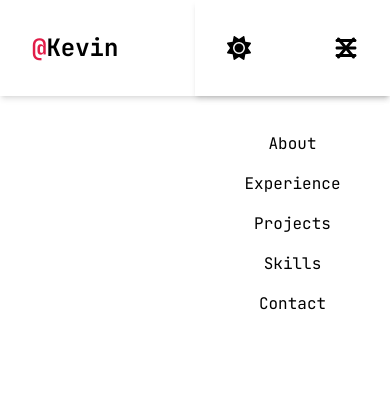
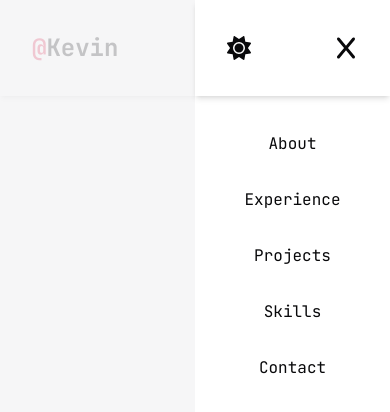
Before and after one commit to kevin-pietruszka/web-portfolio, a Next.js app: page / in a window 390 px wide. Both pictures are taken after a click on the button 346 px from the left and 48 px from the top of the page. Shown: the top 412 px of the page. Built offline with nearby package versions, Linux system fonts and the light colour scheme.

Commit message:
theme fixes

```diff
--- a/app/layout.tsx
+++ b/app/layout.tsx
@@ -37,7 +37,7 @@ export default function RootLayout({
 }>) {
   return (
     <html lang="en">
-      <body className={`${jetbrainsMono.variable} antialiased`}>
+      <body className={`${jetbrainsMono.variable} antialiased bg-background text-foreground`}>
         {children}
       </body>
     </html>
--- a/components/header/MobileNav.tsx
+++ b/components/header/MobileNav.tsx
@@ -18,8 +18,8 @@ export default function MobileNav() {
       </button>
 
       {isOpen && (
-        <div className="fixed inset-0 bg-black bg-opacity-50 z-50">
-          <div className="fixed right-0 top-0 h-full w-1/2 bg-white">
+        <div className="fixed inset-0 bg-muted bg-opacity-80 z-50">
+          <div className="fixed right-0 top-0 h-full w-1/2 bg-popover">
             <div className="py-9 px-8 flex justify-between shadow-md">
               <button>
                 <FaSun size={"1.5rem"} />
@@ -28,7 +28,7 @@ export default function MobileNav() {
                 <FaX size={"1.5rem"} />
               </button>
             </div>
-            <nav className="pt-9 flex flex-col gap-4 items-center justify-center">
+            <nav className="pt-9 flex flex-col gap-8 items-center justify-center">
               {links.map((link, index, array) => {
                 return (
                   <Link onClick={toggleNav} key={index} href={link.href}>
```
